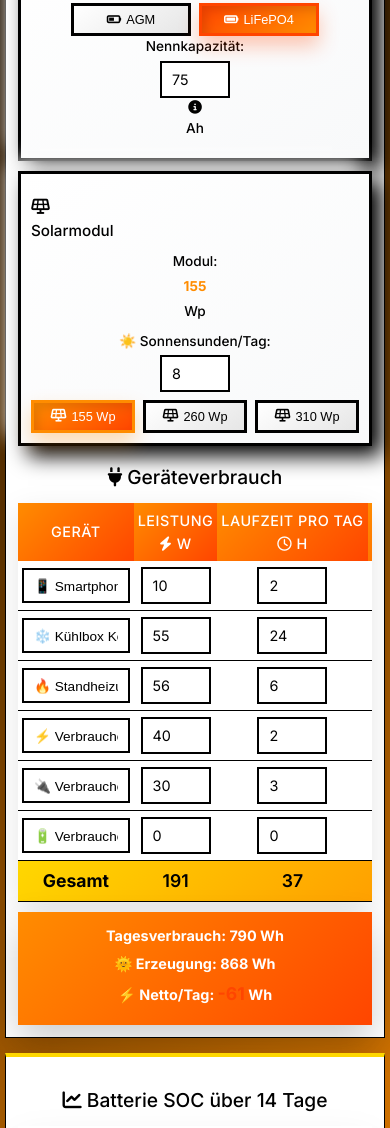
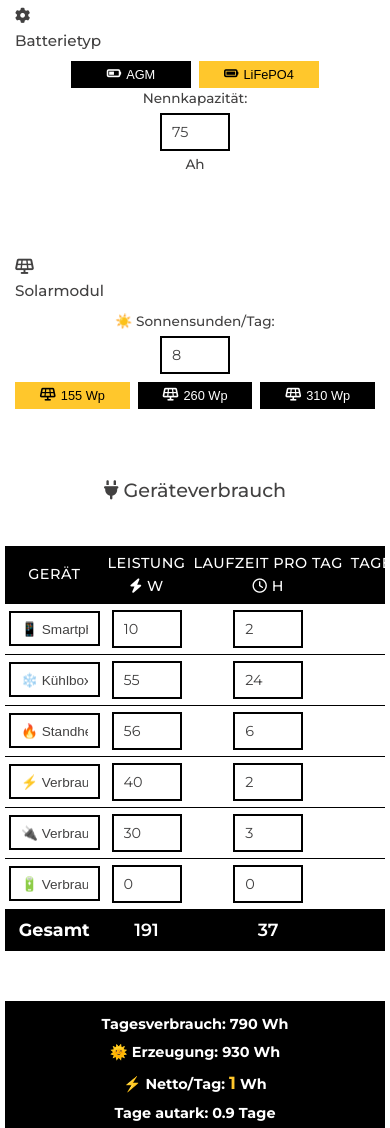
Before and after one commit to TAyyabAliAshraf/cal, a plain HTML site: page index.html in a window 390 px wide. Shown: the part 267-1395 px from the top of the page. Drawn offline with nearby package versions, Linux system fonts and the light colour scheme.

Commit message:
Update index.html

```diff
--- a/index.html
+++ b/index.html
@@ -3,8 +3,8 @@
 <head>
     <meta charset="UTF-8">
     <meta name="viewport" content="width=device-width, initial-scale=1.0">
-    <title>🌞 Solar Off-Grid Rechner</title>
-    <link href="https://fonts.googleapis.com/css2?family=Inter:wght@300;400;500;600;700&display=swap" rel="stylesheet">
+    <title>Solarrechner</title>
+    <link href="https://fonts.googleapis.com/css2?family=Montserrat:wght@300;400;500;600;700&display=swap" rel="stylesheet">
     <link rel="stylesheet" href="https://cdnjs.cloudflare.com/ajax/libs/font-awesome/6.5.1/css/all.min.css">
     <script src="https://cdn.jsdelivr.net/npm/chart.js"></script>
     <style>
@@ -12,30 +12,27 @@
             box-sizing: border-box;
         }
         body {
-            font-family: 'Inter', sans-serif;
-            background: linear-gradient(135deg, #000000 0%, #FF8C00 100%);
+            font-family: 'Montserrat', sans-serif;
+            background: #ffffff;
             margin: 0;
             padding: 20px;
-            color: #000000;
+            color: #424141;
             min-height: 100vh;
             line-height: 1.6;
         }
         .header {
             text-align: center;
-            margin-bottom: 20px; /* Reduced from 30px */
+            margin-bottom: 20px;
         }
         .header h1 {
             font-size: clamp(1.8rem, 5vw, 2.5rem);
-            background: linear-gradient(45deg, #FFD700, #FF8C00, #FF4500);
-            -webkit-background-clip: text;
-            -webkit-text-fill-color: transparent;
-            background-clip: text;
             margin: 0;
             font-weight: 600;
+            color: #424141;
         }
         .header p {
             font-size: clamp(1rem, 3vw, 1.2rem);
-            color: #FFFFFF;
+            color: #424141;
             margin: 10px 0 0;
             max-width: 90%;
             margin-left: auto;
@@ -47,32 +44,26 @@
             max-width: 1400px;
             margin: 0 auto;
         }
-        .panel {
-            background: #FFFFFF;
-            padding: 30px;
-            border-radius: 0;
-            box-shadow: 0 20px 40px rgba(0,0,0,0.1);
-            border: 1px solid #000000;
+        .left-container {
+            display: flex;
+            flex-direction: column;
+            gap: 30px;
             flex: 1;
-            transition: all 0.3s ease;
-            height: auto; /* Ensure flexible height */
         }
-        .panel:hover {
-            transform: translateY(-5px);
-            box-shadow: 0 30px 60px rgba(0,0,0,0.15);
+        .right-panel {
+            flex: 1;
+            height: auto;
         }
-        .left-panel { border-top: 4px solid #FF8C00; }
-        .right-panel { border-top: 4px solid #FFD700; }
         h2 {
-            color: #000000;
+            color: #424141;
             text-align: center;
-            margin-bottom: 15px; /* Reduced from 25px */
+            margin-bottom: 15px;
             font-weight: 500;
             font-size: clamp(1.2rem, 4vw, 1.6rem);
         }
         h3 {
-            color: #000000;
-            margin-bottom: 10px; /* Reduced from 15px */
+            color: #424141;
+            margin-bottom: 10px;
             display: flex;
             align-items: center;
             gap: 10px;
@@ -81,8 +72,7 @@
         }
         .table-wrapper {
             overflow-x: auto;
-            margin-bottom: 15px; /* Reduced from 25px */
-            box-shadow: 0 10px 30px rgba(0,0,0,0.1);
+            margin-bottom: 15px;
         }
         table {
             width: 100%;
@@ -91,8 +81,8 @@
             min-width: 700px;
         }
         th {
-            background: linear-gradient(135deg, #FF8C00, #FF4500);
-            color: #FFFFFF;
+            background: #000000;
+            color: #ffffff;
             padding: 15px 12px;
             text-align: center;
             font-weight: 500;
@@ -105,38 +95,31 @@
             padding: 15px 12px;
             text-align: center;
             border-bottom: 1px solid #000000;
-            transition: background 0.2s;
             vertical-align: middle;
-        }
-        tr:hover td {
-            background: rgba(255, 140, 0, 0.05);
         }
         .device-name input[type="text"] {
             width: 100%;
             font-weight: 500;
             text-align: left;
-            color: #000000;
+            color: #424141;
             font-size: 0.95rem;
             padding: 10px 12px;
             border: 2px solid #000000;
             border-radius: 0;
-            background: #FFFFFF;
-            transition: all 0.3s;
+            background: #ffffff;
             margin: 0;
             word-wrap: break-word;
             white-space: normal;
         }
         .device-name input[type="text"]:focus {
             outline: none;
-            border-color: #FF8C00;
-            box-shadow: 0 0 0 4px rgba(255, 140, 0, 0.1);
-            transform: scale(1.02);
+            border-color: #ffc72c;
         }
         .total-row {
-            background: linear-gradient(135deg, #FFD700, #FF8C00);
+            background: #000000;
             font-weight: 600;
             font-size: 1.1rem;
-            color: #000000;
+            color: #ffffff;
         }
         input[type="number"] {
             width: 70px;
@@ -145,48 +128,41 @@
             border-radius: 0;
             font-size: 1rem;
             font-family: inherit;
-            transition: all 0.3s;
-            background: #FFFFFF;
+            background: #ffffff;
             margin: 0;
-            color: #000000;
+            color: #424141;
         }
         input[type="number"]:focus {
             outline: none;
-            border-color: #FF8C00;
-            box-shadow: 0 0 0 4px rgba(255, 140, 0, 0.1);
-            transform: scale(1.02);
+            border-color: #ffc72c;
         }
         .section {
-            margin-bottom: 15px; /* Reduced from 25px */
+            margin-bottom: 15px;
             padding: 20px;
-            border: 3px solid #000000;
-            border-radius: 0;
-            background: linear-gradient(145deg, #FFFFFF, #f8f9fa);
-            box-shadow: 10px 10px 20px #000000, -10px -10px 20px #FFFFFF;
+            background: #ffffff;
         }
         label {
             display: block;
-            margin-bottom: 10px; /* Reduced from 15px */
+            margin-bottom: 10px;
             font-weight: 500;
             font-size: 1rem;
-            color: #000000;
+            color: #424141;
         }
         .options {
             display: flex;
             gap: 15px;
-            margin-top: 10px; /* Reduced from 15px */
+            margin-top: 10px;
             justify-content: center;
             flex-wrap: wrap;
         }
         .btn {
             padding: 12px 20px;
-            border: 3px solid #000000;
-            background: linear-gradient(145deg, #FFFFFF, #e6e6e6);
+            border: none;
+            background: #000000;
             cursor: pointer;
             font-weight: 500;
             font-size: 0.95rem;
             border-radius: 0;
-            transition: all 0.3s cubic-bezier(0.4, 0, 0.2, 1);
             position: relative;
             overflow: hidden;
             min-width: 120px;
@@ -195,34 +171,21 @@
             justify-content: center;
             gap: 8px;
             white-space: nowrap;
+            color: #ffffff;
+        }
+        .btn.selected {
+            background: #ffc72c;
             color: #000000;
         }
-        .btn:hover {
-            transform: translateY(-3px);
-            box-shadow: 0 15px 30px rgba(0,0,0,0.2);
-        }
-        .btn.selected {
-            border-color: #FF8C00;
-            background: linear-gradient(145deg, #FF8C00, #FF4500);
-            color: #FFFFFF;
-            box-shadow: inset 5px 5px 10px rgba(0,0,0,0.1), 0 10px 20px rgba(255, 140, 0, 0.3);
-        }
-        .btn[data-type="lithium"].selected {
-            background: linear-gradient(145deg, #FF4500, #FF8C00);
-            border-color: #FF4500;
-            color: #FFFFFF;
-            box-shadow: inset 5px 5px 10px rgba(0,0,0,0.1), 0 10px 20px rgba(255, 69, 0, 0.3);
-        }
         .total-info {
-            background: linear-gradient(135deg, #FF8C00, #FF4500);
-            color: #FFFFFF;
+            background: #000000;
+            color: #ffffff;
             padding: 25px;
             border-radius: 0;
             text-align: center;
             font-size: 1.1rem;
             font-weight: 500;
-            box-shadow: 0 15px 35px rgba(0,0,0,0.2);
-            margin-top: 15px; /* Added for spacing after table */
+            margin-top: 15px;
         }
         .total-info strong {
             display: block;
@@ -233,7 +196,6 @@
             position: relative;
             height: 450px;
             overflow: hidden;
-            box-shadow: 0 20px 40px rgba(0,0,0,0.1);
         }
         #displayNet {
             font-size: 1.3rem !important;
@@ -245,114 +207,106 @@
         /* Responsive – Enhanced for Mobile */
         @media (max-width: 1024px) {
             .container { gap: 20px; }
-            .panel { padding: 25px; }
         }
         @media (max-width: 768px) {
             body { padding: 10px; }
             .container {
                 flex-direction: column;
-                gap: 15px; /* Reduced from 20px */
+                gap: 15px;
             }
-            .panel {
-                padding: 15px; /* Reduced from 20px */
-                min-height: auto; /* Flexible height */
-            }
-            .header { margin-bottom: 15px; } /* Reduced */
+            .header { margin-bottom: 15px; }
             h2 {
-                font-size: 1.2rem; /* Reduced from 1.4rem */
-                margin-bottom: 10px; /* Reduced */
+                font-size: 1.2rem;
+                margin-bottom: 10px;
             }
             h3 {
-                font-size: 0.95rem; /* Reduced */
+                font-size: 0.95rem;
                 flex-direction: column;
                 align-items: flex-start;
                 gap: 5px;
-                margin-bottom: 8px; /* Reduced */
+                margin-bottom: 8px;
             }
             .table-wrapper {
-                margin-bottom: 10px; /* Reduced */
+                margin-bottom: 10px;
                 -webkit-overflow-scrolling: touch;
             }
             table {
-                font-size: 0.8rem; /* Reduced from 0.85rem */
+                font-size: 0.8rem;
                 min-width: 600px;
             }
-            th, td { padding: 8px 6px; } /* Reduced from 10px 8px */
+            th, td { padding: 8px 6px; }
             .device-name input[type="text"] {
                 text-align: left;
-                margin: 1px 0; /* Reduced */
-                font-size: 0.85rem; /* Reduced */
-                padding: 8px 10px; /* Reduced */
+                margin: 1px 0;
+                font-size: 0.85rem;
+                padding: 8px 10px;
             }
             .btn {
-                padding: 8px 12px; /* Reduced from 10px 16px */
-                font-size: 0.85rem; /* Reduced */
-                min-width: 90px; /* Reduced from 100px */
+                padding: 8px 12px;
+                font-size: 0.85rem;
+                min-width: 90px;
                 flex: 1 1 auto;
-                max-width: 120px; /* Reduced */
-                gap: 5px; /* Reduced */
+                max-width: 120px;
+                gap: 5px;
             }
             .options {
-                gap: 8px; /* Reduced from 10px */
-                margin-top: 8px; /* Reduced */
+                gap: 8px;
+                margin-top: 8px;
             }
             .section {
-                padding: 12px; /* Reduced from 15px */
-                margin-bottom: 10px; /* Reduced */
+                padding: 12px;
+                margin-bottom: 10px;
             }
             label {
-                font-size: 0.9rem; /* Reduced from 0.95rem */
+                font-size: 0.9rem;
                 display: flex;
                 flex-direction: column;
                 align-items: center;
-                gap: 3px; /* Reduced from 5px */
-                margin-bottom: 8px; /* Reduced */
+                gap: 3px;
+                margin-bottom: 8px;
             }
             input[type="number"] {
-                width: 70px; /* Slightly reduced */
+                width: 70px;
                 max-width: 100%;
-                padding: 8px 10px; /* Reduced */
-                font-size: 0.9rem; /* Reduced */
+                padding: 8px 10px;
+                font-size: 0.9rem;
             }
             .total-info {
-                padding: 15px; /* Reduced from 20px */
-                font-size: 0.95rem; /* Reduced */
-                margin-top: 10px; /* Adjusted */
+                padding: 15px;
+                font-size: 0.95rem;
+                margin-top: 10px;
             }
             .total-info strong {
-                font-size: 0.9rem; /* Reduced from 0.95rem */
-                margin-bottom: 5px; /* Reduced */
+                font-size: 0.9rem;
+                margin-bottom: 5px;
             }
-            #displayNet { font-size: 1.1rem !important; } /* Reduced from 1.2rem */
+            #displayNet { font-size: 1.1rem !important; }
             #chartContainer { height: 350px; }
         }
         @media (max-width: 480px) {
-            body { padding: 5px; } /* Further reduced */
+            body { padding: 5px; }
             .header { margin-bottom: 10px; }
-            .header h1 { font-size: 1.6rem; } /* Reduced from 1.8rem */
-            .panel { padding: 12px; } /* Reduced from 15px */
-            table { min-width: 500px; font-size: 0.75rem; } /* Further reduced */
-            th, td { padding: 6px 4px; } /* Reduced */
+            table { min-width: 500px; font-size: 0.75rem; }
+            th, td { padding: 6px 4px; }
             .btn {
-                padding: 6px 10px; /* Reduced */
+                padding: 6px 10px;
                 font-size: 0.8rem;
-                min-width: 80px; /* Reduced */
+                min-width: 80px;
             }
-            .section { padding: 10px; } /* Reduced */
-            label { font-size: 0.85rem; } /* Reduced */
+            .section { padding: 10px; }
+            label { font-size: 0.85rem; }
             #chartContainer { height: 300px; }
-            .total-info { padding: 12px; } /* Reduced */
+            .total-info { padding: 12px; }
         }
     </style>
 </head>
 <body>
     <div class="header">
-        <h1><i class="fas fa-solar-panel"></i> Solar Off-Grid Rechner</h1>
-        <p>Berechne deine perfekte Solaranlage für Camper & Wohnmobil 🚐⚡</p>
+        <h1>Solarrechner</h1>
+        <p>Our solar calculator shows you the optimal combination of CALIFAKTUR solar module, battery and consumers — for maximum freedom, independence and flexibility. Calculate your ideal setup and get a sense of your energy needs. All values are guidelines and for orientation.</p>
     </div>
     <div class="container">
-        <div class="left-panel panel">
-            <h2><i class="fas fa-car-battery"></i> Batterie</h2>
+        <div class="left-container">
             <div class="section">
                 <h3><i class="fas fa-cog"></i> Batterietyp</h3>
                 <div class="options">
@@ -364,15 +318,11 @@
                     </button>
                 </div>
                 <label>
-                    Nennkapazität: <input type="number" id="batteryAh" value="75" min="1" step="1">
-                    <i class="fas fa-info-circle" title="12V System"></i> Ah
+                    Nennkapazität: <input type="number" id="batteryAh" value="75" min="1" step="1"> Ah
                 </label>
             </div>
             <div class="section">
                 <h3><i class="fas fa-solar-panel"></i> Solarmodul</h3>
-                <label>
-                    Modul: <span id="selectedWp" style="font-weight: 700; color: #FF8C00;">155</span> Wp
-                </label>
                 <label>
                     ☀️ Sonnensunden/Tag: <input type="number" id="sunHours" value="8" min="0" step="0.5">
                 </label>
@@ -416,9 +366,10 @@
                 <strong>Tagesverbrauch: <span id="displayConsume">0</span> Wh</strong>
                 <strong>🌞 Erzeugung: <span id="displayGen">0</span> Wh</strong>
                 <strong>⚡ Netto/Tag: <span id="displayNet">0</span> Wh</strong>
+                <strong>Tage autark: <span id="displayAutark">0</span> Tage</strong>
             </div>
         </div>
-        <div class="right-panel panel">
+        <div class="right-panel">
             <h2><i class="fas fa-chart-line"></i> Batterie SOC über 14 Tage</h2>
             <div id="chartContainer">
                 <canvas id="socChart"></canvas>
@@ -428,7 +379,7 @@
     <script>
         const SYSTEM_VOLTAGE = 12;
         const INVERTER_EFF = 0.85;
-        const SOLAR_EFF = 0.70;
+        const SOLAR_EFF = 0.75;
         const DOD_AGM = 0.50; // Depth of Discharge for AGM
         const DOD_LITHIUM = 0.90; // Depth of Discharge for LiFePO4
         const devices = [
@@ -499,8 +450,6 @@
         function selectSolarModule(e) {
             document.querySelectorAll('.btn[data-wp]').forEach(b => b.classList.remove('selected'));
             e.target.classList.add('selected');
-            document.getElementById('selectedWp').textContent = e.target.dataset.wp;
-            document.getElementById('selectedWp').style.color = '#FF8C00';
             updateChart();
         }
         function selectBatteryType(e) {
@@ -516,27 +465,31 @@
             const batWh = ah * SYSTEM_VOLTAGE;
             const dod = selectedBatteryType === 'lithium' ? DOD_LITHIUM : DOD_AGM;
             const usableBatWh = batWh * dod; // Nutzbare Kapazität berücksichtigen
-            const wpPer = parseFloat(document.getElementById('selectedWp').textContent) || 155;
+            const wpPer = parseFloat(document.querySelector('.btn[data-wp].selected').dataset.wp) || 155;
             const totalWp = wpPer; // Nur 1 Panel
             const sunHours = parseFloat(document.getElementById('sunHours').value) || 8;
             const genWh = totalWp * sunHours * SOLAR_EFF;
             const netWh = genWh - drainWh;
             document.getElementById('displayGen').textContent = Math.round(genWh);
             document.getElementById('displayNet').textContent = Math.round(netWh);
-            document.getElementById('displayNet').style.color = netWh >= 0 ? '#FFD700' : '#FF4500';
+            document.getElementById('displayNet').style.color = netWh >= 0 ? '#ffc72c' : '#ff0000';
+
+            const autarkDays = drainWh > 0 ? (Math.round((usableBatWh / drainWh) * 10) / 10) : '∞';
+            document.getElementById('displayAutark').textContent = autarkDays;
+
             const ctx = document.getElementById('socChart').getContext('2d');
             if (chart) chart.destroy();
             let soc = 100;
             const labels = [];
             const data = [];
-            labels.push('Tag 0');
+            labels.push('0');
             data.push(100);
             for (let day = 1; day <= 14; day++) {
                 soc = Math.max(0, Math.min(100, soc + (netWh / usableBatWh) * 100));
-                labels.push(`Tag ${day}`);
+                labels.push(`${day}`);
                 data.push(Math.round(soc * 10) / 10);
             }
-            const color = selectedBatteryType === 'lithium' ? '#FF4500' : '#FF8C00';
+            const color = '#ffa500';
             chart = new Chart(ctx, {
                 type: 'line',
                 data: {
@@ -550,7 +503,7 @@
                         fill: true,
                         tension: 0.4,
                         pointBackgroundColor: color,
-                        pointBorderColor: '#FFFFFF',
+                        pointBorderColor: '#ffffff',
                         pointBorderWidth: 3,
                         pointRadius: 6,
                         pointHoverRadius: 8
@@ -561,14 +514,32 @@
                     maintainAspectRatio: false,
                     scales: {
                         y: {
+                            title: {
+                                display: true,
+                                text: 'SOC %',
+                                color: '#424141',
+                                font: {
+                                    family: 'Montserrat',
+                                    size: 14
+                                }
+                            },
                             min: 0,
                             max: 100,
                             grid: { color: 'rgba(0,0,0,0.05)' },
-                            ticks: { color: '#000000', font: { size: 12 } }
+                            ticks: { color: '#424141', font: { family: 'Montserrat', size: 12 } }
                         },
                         x: {
+                            title: {
+                                display: true,
+                                text: 'Tage',
+                                color: '#424141',
+                                font: {
+                                    family: 'Montserrat',
+                                    size: 14
+                                }
+                            },
                             grid: { display: false },
-                            ticks: { color: '#000000', font: { size: 11 } }
+                            ticks: { color: '#424141', font: { family: 'Montserrat', size: 11 } }
                         }
                     },
                     plugins: {
```
